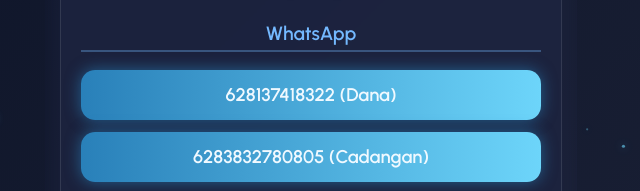
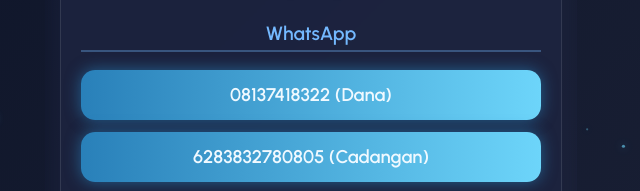
Before and after one commit to arcelnando/paymentmark, a plain HTML site: page index.html in a window 1280 px wide. Shown: the part 367-558 px from the top of the page, 329-969 px from the left. Drawn offline with Linux system fonts and the light colour scheme.

Commit message:
Update index.html

```diff
--- a/index.html
+++ b/index.html
@@ -184,7 +184,7 @@
 
   <section>
     <h2 class="section-title">WhatsApp</h2>
-    <a href="https://link.dana.id/qr/628137418322" class="button" target="_blank" rel="noopener noreferrer">628137418322 (Dana)</a>
+    <a href="https://link.dana.id/qr/08137418322" class="button" target="_blank" rel="noopener noreferrer">08137418322 (Dana)</a>
     <a href="https://wa.me/6283832780805" class="button" target="_blank" rel="noopener noreferrer">6283832780805 (Cadangan)</a>
   </section>
 
```
